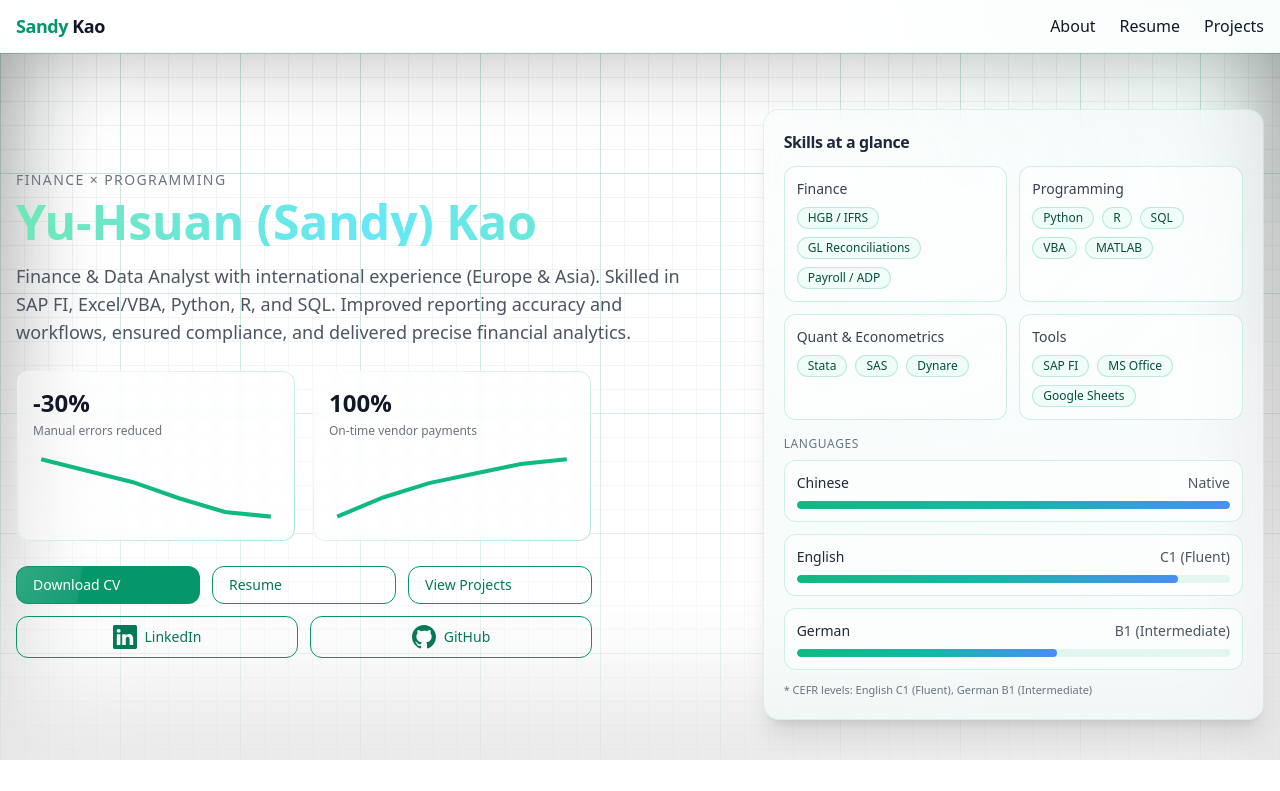
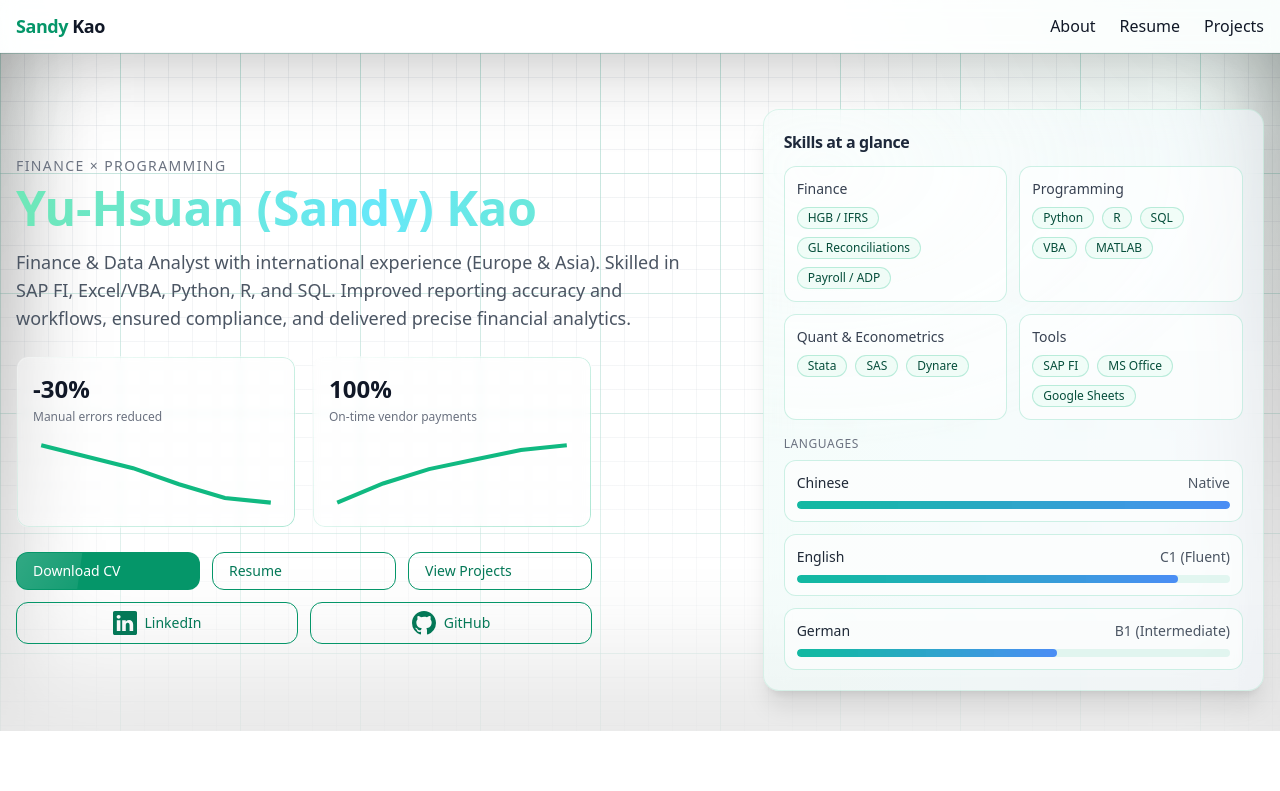
Before and after one commit to SandyKao0301/SandyKao, a Next.js app: page / in a window 1280 px wide. Shown: the top 791 px of the page. Built offline with nearby package versions, Linux system fonts and the light colour scheme.

Commit message:
Update SkillsShowcase.tsx

```diff
--- a/components/SkillsShowcase.tsx
+++ b/components/SkillsShowcase.tsx
@@ -20,8 +20,8 @@ const languages = [
 export default function SkillsShowcase() {
   return (
     <div className="skillcard relative rounded-2xl border border-emerald-500/15 bg-white/60 dark:bg-slate-900/50 shadow-xl backdrop-blur-md overflow-hidden">
-      {/* Subtle shifting background */}
-      <div className="bg-shift pointer-events-none absolute inset-0 opacity-[0.30]" />
+      {/* Subtle shifting background (dialed down) */}
+      <div className="bg-shift pointer-events-none absolute inset-0 opacity-[0.35]" />
 
       <div className="relative p-4 sm:p-5">
         <h3 className="font-semibold tracking-tight text-slate-800 dark:text-slate-100">Skills at a glance</h3>
@@ -29,10 +29,7 @@ export default function SkillsShowcase() {
         {/* Groups */}
         <div className="mt-3 grid grid-cols-1 sm:grid-cols-2 gap-3 text-sm">
           {groups.map((g) => (
-            <div
-              key={g.title}
-              className="rounded-xl border border-emerald-500/20 bg-white/60 dark:bg-white/5 p-3"
-            >
+            <div key={g.title} className="rounded-xl border border-emerald-500/20 bg-white/60 dark:bg-white/5 p-3">
               <div className="text-gray-700 dark:text-gray-200 font-medium">{g.title}</div>
 
               <div className="mt-2 flex flex-wrap gap-2">
@@ -67,39 +64,27 @@ export default function SkillsShowcase() {
                   aria-valuemax={100}
                   aria-label={`${lang.name} proficiency`}
                 >
-                  {/* Static (no animation) */}
-                  <div
-                    className="h-full rounded-full"
-                    style={{
-                      width: `${lang.pct}%`,
-                      background:
-                        "linear-gradient(90deg, rgba(16,185,129,1), rgba(20,184,166,1), rgba(59,130,246,0.9))",
-                    }}
-                  />
+                  <div className="h-full bar" style={{ width: `${lang.pct}%` }} />
                 </div>
               </div>
             ))}
           </div>
         </div>
-
-        <div className="mt-3 text-[11px] text-gray-500">
-          * CEFR levels: English C1 (Fluent), German B1 (Intermediate)
-        </div>
       </div>
 
       {/* Scoped styles */}
       <style jsx>{`
-        /* Background: slow, very light left→right color shift */
+        /* Background: very slow left→right color shift with a light vignette */
         .bg-shift {
           background:
-            radial-gradient(120% 80% at 10% 10%, rgba(255,255,255,0.5), transparent 60%),
+            radial-gradient(120% 80% at 10% 10%, rgba(255,255,255,0.55), transparent 60%),
             linear-gradient(90deg,
-              rgba(16,185,129,0.10),
-              rgba(20,184,166,0.10),
-              rgba(51,134,199,0.09),
-              rgba(16,185,129,0.10));
+              rgba(16,185,129,0.12),
+              rgba(20,184,166,0.12),
+              rgba(51,134,199,0.10),
+              rgba(16,185,129,0.12));
           background-size: 120% 100%, 200% 100%;
-          animation: shift 36s ease-in-out infinite;
+          animation: shift 30s ease-in-out infinite;
         }
         @keyframes shift {
           0%   { background-position: 0% 0%,   0% 50%; }
@@ -107,6 +92,22 @@ export default function SkillsShowcase() {
           100% { background-position: 0% 0%,   0% 50%; }
         }
 
+        /* Language bar: subtle moving gradient for a hint of life */
+        .bar {
+          background: linear-gradient(90deg,
+            rgba(16,185,129,1),
+            rgba(20,184,166,1),
+            rgba(59,130,246,0.9));
+          background-size: 180% 100%;
+          animation: barShift 12s ease-in-out infinite;
+          border-radius: inherit;
+        }
+        @keyframes barShift {
+          0%   { background-position: 0% 50%; }
+          50%  { background-position: 100% 50%; }
+          100% { background-position: 0% 50%; }
+        }
+
         .skillcard { overflow: hidden; }
       `}</style>
     </div>
```
